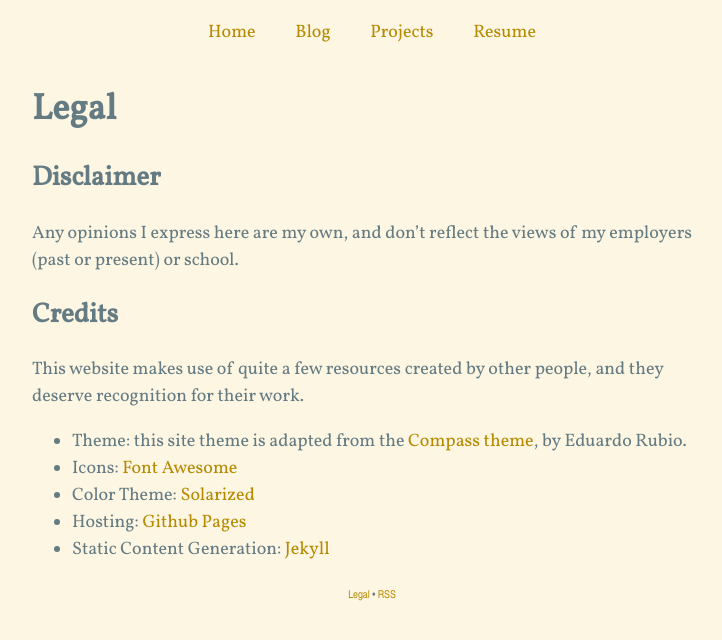
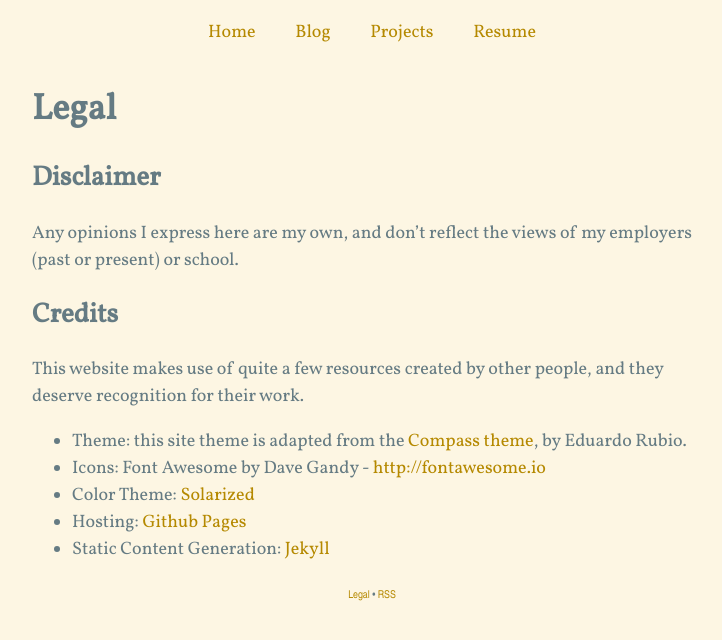
Before and after one commit to brenns10/brennan.io, a Jekyll site: the page built from legal.md, in a window 1280 px wide. Shown: the top 640 px of the page, without its empty margins (268-990 px from the left). Built offline with Jekyll 4.4.1, drawn with Linux system fonts in a browser that asks for light colours; nearby versions of some CDN libraries; Markdown is read by kramdown in place of the engine named in the settings.

Commit message:
Updated my Font Awesome attribution to be the one recommended.

```diff
--- a/legal.md
+++ b/legal.md
@@ -15,8 +15,8 @@ This website makes use of quite a few resources created by other people, and
 they deserve recognition for their work.
 
 - Theme: this site theme is adapted from the
-  [Compass theme](https://github.com/excentris/compass), by Eduardo Rubio.
-- Icons: [Font Awesome](https://fortawesome.github.io/Font-Awesome/)
+  [Compass theme](http://excentris.net/compass), by Eduardo Rubio.
+- Icons: Font Awesome by Dave Gandy - <http://fontawesome.io>
 - Color Theme: [Solarized](http://ethanschoonover.com/solarized)
 - Hosting: [Github Pages](https://github.com)
 - Static Content Generation: [Jekyll](http://jekyllrb.com)
```
